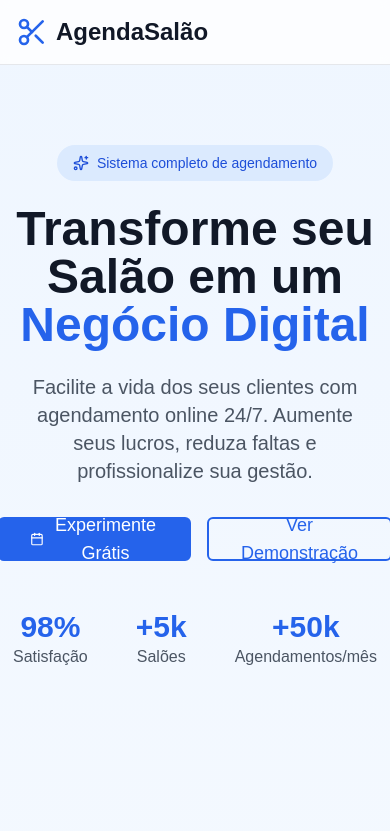
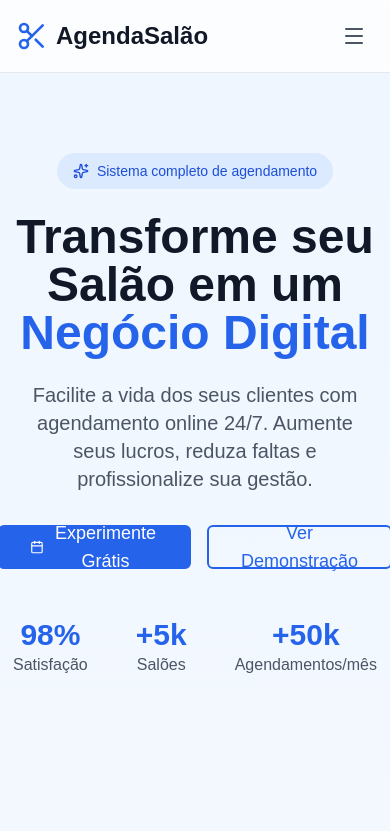
Before and after one commit to eliascordeiro/salao, a Next.js app: page / in a window 390 px wide. Shown: the top 831 px of the page. Built offline with nearby package versions, Linux system fonts and the light colour scheme.

Commit message:
feat: Adicionar menu mobile responsivo na landing page
- Adicionar botão hamburguer para telas pequenas
- Menu mobile com todos os links e botões visíveis
- Ícones Menu e X (lucide-react)
- Toggle para abrir/fechar menu mobile
- Melhor UX em dispositivos móveis

```diff
--- a/app/page.tsx
+++ b/app/page.tsx
@@ -1,18 +1,26 @@
+"use client";
+
 import { Button } from "@/components/ui/button";
 import { Card, CardContent, CardDescription, CardHeader, CardTitle } from "@/components/ui/card";
-import { Calendar, Clock, Scissors, Star, Users, Sparkles } from "lucide-react";
+import { Calendar, Clock, Scissors, Star, Users, Sparkles, Menu, X } from "lucide-react";
 import Link from "next/link";
+import { useState } from "react";
 
 export default function Home() {
+  const [mobileMenuOpen, setMobileMenuOpen] = useState(false);
+
   return (
     <div className="min-h-screen bg-gradient-to-b from-blue-50 to-white">
       {/* Header/Navbar */}
       <nav className="border-b bg-white/80 backdrop-blur-sm sticky top-0 z-50">
-        <div className="container mx-auto px-4 py-4 flex justify-between items-center">
+        <div className="container mx-auto px-4 py-4">
+          <div className="flex justify-between items-center">
             <div className="flex items-center gap-2">
               <Scissors className="h-8 w-8 text-blue-600" />
               <span className="text-2xl font-bold text-gray-900">AgendaSalão</span>
             </div>
+
+            {/* Desktop Menu */}
             <div className="hidden md:flex gap-6 items-center">
               <Link href="#recursos" className="text-gray-600 hover:text-blue-600 transition">
                 Recursos
@@ -30,6 +38,55 @@ export default function Home() {
                 <Button>Começar Grátis</Button>
               </Link>
             </div>
+
+            {/* Mobile Menu Button */}
+            <button
+              className="md:hidden p-2 text-gray-600 hover:text-blue-600 transition"
+              onClick={() => setMobileMenuOpen(!mobileMenuOpen)}
+              aria-label="Toggle menu"
+            >
+              {mobileMenuOpen ? (
+                <X className="h-6 w-6" />
+              ) : (
+                <Menu className="h-6 w-6" />
+              )}
+            </button>
+          </div>
+
+          {/* Mobile Menu */}
+          {mobileMenuOpen && (
+            <div className="md:hidden mt-4 pb-4 border-t pt-4">
+              <div className="flex flex-col gap-4">
+                <Link
+                  href="#recursos"
+                  className="text-gray-600 hover:text-blue-600 transition py-2"
+                  onClick={() => setMobileMenuOpen(false)}
+                >
+                  Recursos
+                </Link>
+                <Link
+                  href="#como-funciona"
+                  className="text-gray-600 hover:text-blue-600 transition py-2"
+                  onClick={() => setMobileMenuOpen(false)}
+                >
+                  Como Funciona
+                </Link>
+                <Link
+                  href="#precos"
+                  className="text-gray-600 hover:text-blue-600 transition py-2"
+                  onClick={() => setMobileMenuOpen(false)}
+                >
+                  Preços
+                </Link>
+                <Link href="/login" className="w-full">
+                  <Button variant="outline" className="w-full">Entrar</Button>
+                </Link>
+                <Link href="/register" className="w-full">
+                  <Button className="w-full">Começar Grátis</Button>
+                </Link>
+              </div>
+            </div>
+          )}
         </div>
       </nav>
 
```
Also changed, not shown: 1 other file (tests, documents, lock files or other folders). Lines whose indentation alone changed are shown as unchanged.
